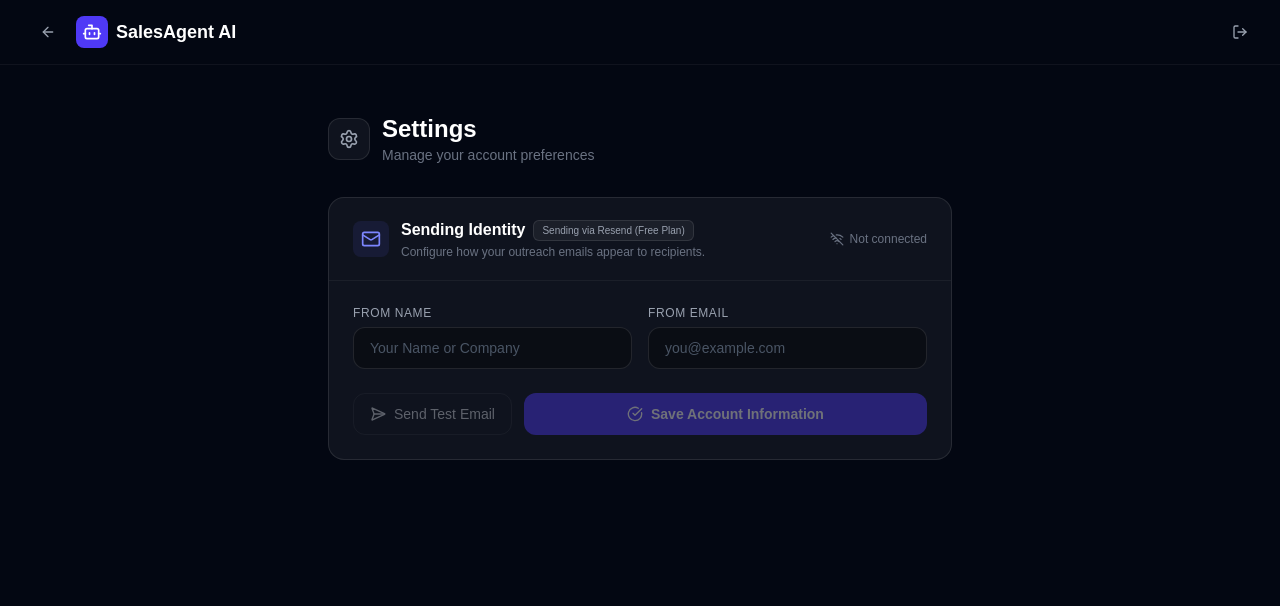
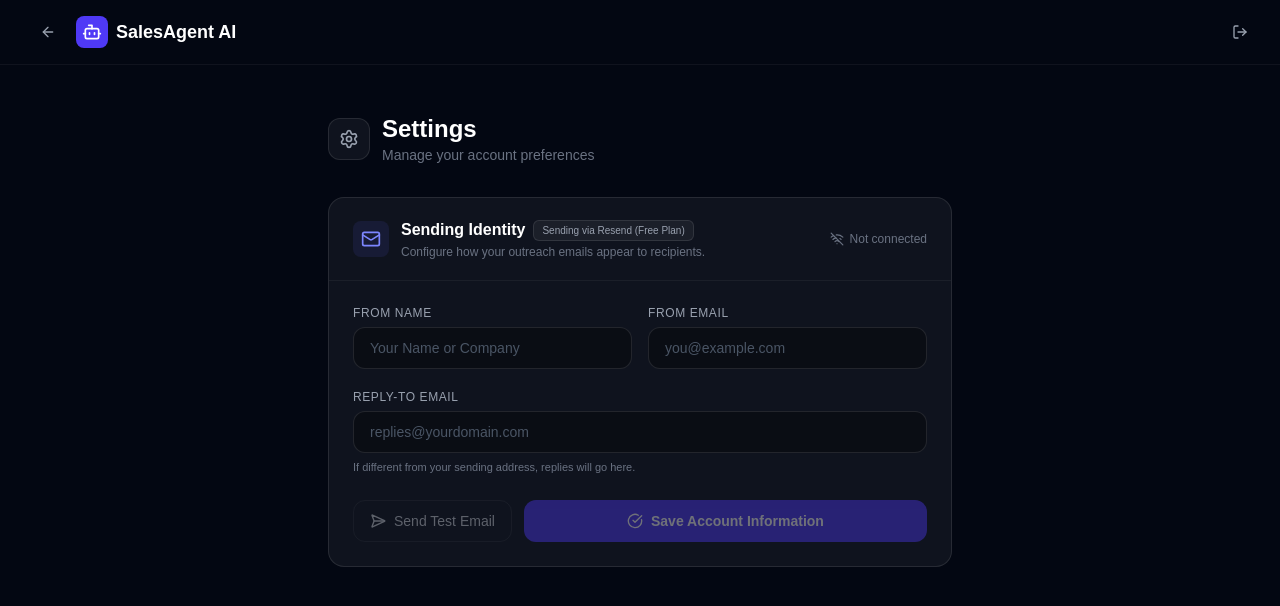
Before and after one commit to ayodele-dest/ai-sales-agent, a Next.js app in the folder ai-sales-agent/: page /settings in a window 1280 px wide. Shown: the top 606 px of the page. Built offline with nearby package versions, Linux system fonts and the light colour scheme; no server answers.

Commit message:
feat: add reply-to email field to settings page

```diff
--- a/ai-sales-agent/app/settings/page.tsx
+++ b/ai-sales-agent/app/settings/page.tsx
@@ -15,7 +15,7 @@
     provider: EmailProvider;
     fromName: string;
     fromEmail: string;
-    smtpPassword: string;
+    replyToEmail: string;
     // Custom SMTP only
     smtpHost: string;
     smtpPort: number;
@@ -39,7 +39,7 @@
         provider: 'gmail',
         fromName: '',
         fromEmail: '',
-        smtpPassword: '',
+        replyToEmail: '',
         smtpHost: '',
         smtpPort: 587,
         smtpUser: '',
@@ -214,6 +214,14 @@
                                     </Field>
                                 </div>
 
+                                {/* Reply-To Email */}
+                                <div>
+                                    <Field label="Reply-To Email">
+                                        <input value={form.replyToEmail} onChange={e => update('replyToEmail', e.target.value)} type="email" placeholder="replies@yourdomain.com" className={inputCls} />
+                                    </Field>
+                                    <p className="mt-1.5 text-[11px] text-gray-500 font-medium">If different from your sending address, replies will go here.</p>
+                                </div>
+
                                 {/* Feedback */}
                                 {error && <Alert type="error" message={error} />}
                                 {success && <Alert type="success" message={success} />}
```
